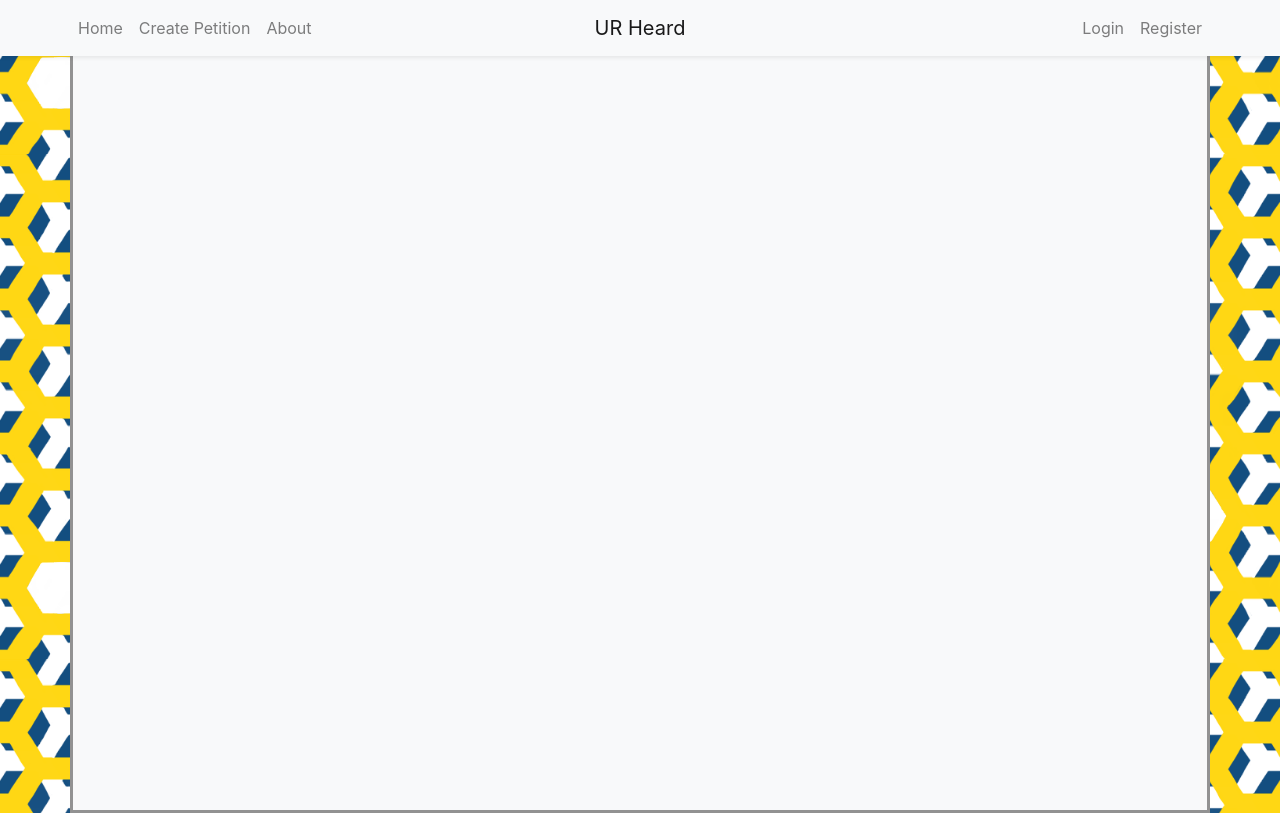
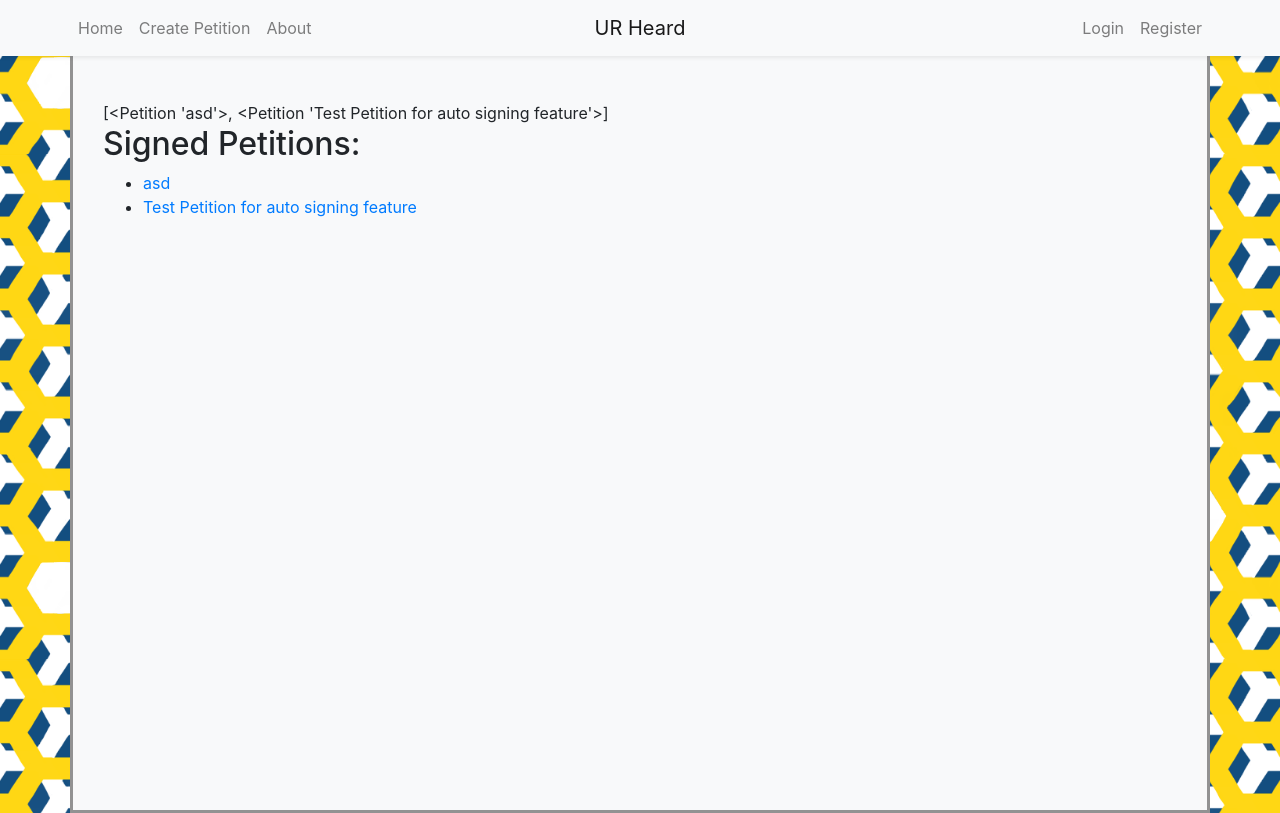
Before and after one commit to michaelb-TI100/csc210-team3, a Flask app: page /profile/1 in a window 1280 px wide. Run offline with Flask 2, Linux system fonts and the light colour scheme; data comes from the database, SQL or seed files in the repository; some libraries are stand-ins or nearby versions.

Commit message:
Added signed petitions to profile

```diff
--- a/templates/profile.html
+++ b/templates/profile.html
@@ -4,4 +4,14 @@
 
 {% block content %}
 
+	{{current_profile.signed_petitions}}
+	<h2>Signed Petitions:</h2>
+	<ul>
+		{% for petition in current_profile.signed_petitions %}
+			<li>
+				<a href="{{ url_for ('petition', id=petition.id) }}">{{petition.title}}</a>
+			</li>
+		{% endfor %}
+	</ul>
+
 {% endblock content %}
```
